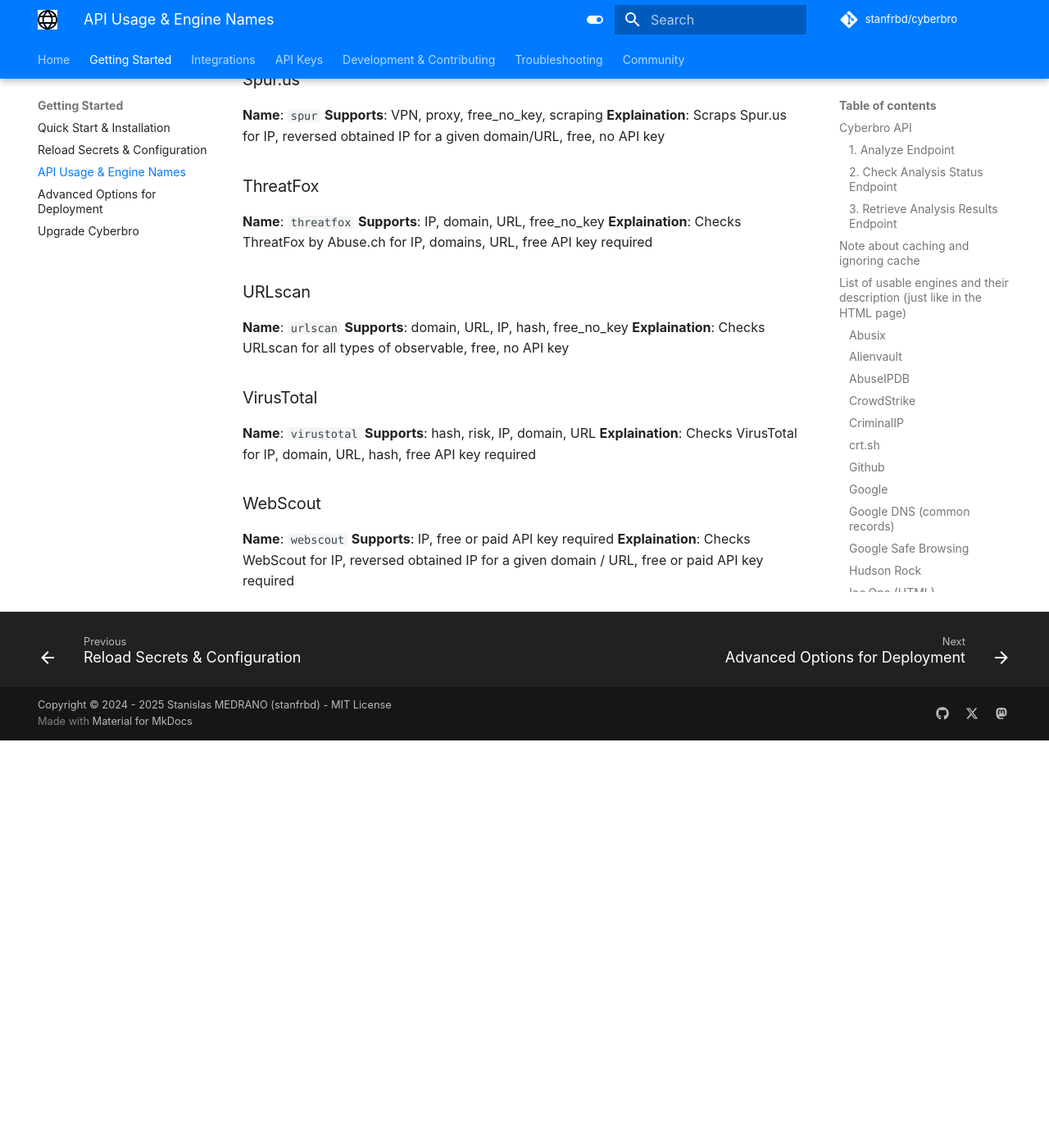
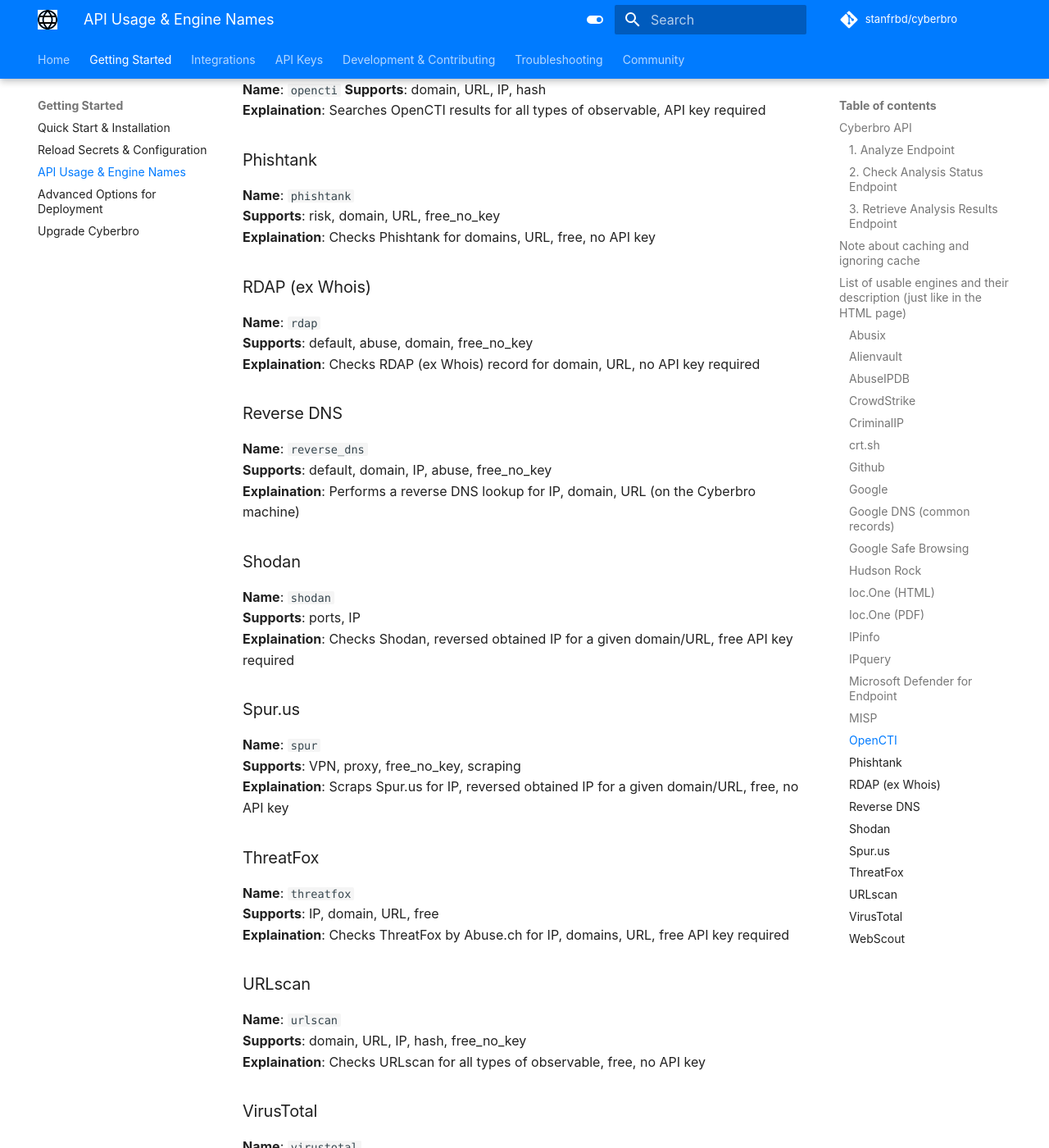
Before and after one commit to ubahmapk/cyberbro, an MkDocs documentation site: the page built from docs/quick-start/API-usage-and-engine-names.md, in a window 1280 px wide and 1400 px high, scrolled down 6159 px. Shown: the whole window at 82% size. Built offline with MkDocs 1.6.1 and Material for MkDocs 9.7.7, drawn with Linux system fonts in a browser that asks for light colours; some web fonts are replaced; comment, search, counter and statistics services are not loaded; before the commit the page ends 7062 px from its top, so only the background shows below that; some of the changed text lies outside the part shown.

```diff
--- a/docs/quick-start/API-usage-and-engine-names.md
+++ b/docs/quick-start/API-usage-and-engine-names.md
@@ -388,7 +388,7 @@
 
 ### ThreatFox
 **Name**: `threatfox`
-**Supports**: IP, domain, URL, free_no_key
+**Supports**: IP, domain, URL, free
 **Explaination**: Checks ThreatFox by Abuse.ch for IP, domains, URL, free API key required
 
 ### URLscan
```
Also changed, not shown: other parts of docs/quick-start/API-usage-and-engine-names.md (+1 -1 lines), docs/index.md (line endings or trailing spaces), docs/quick-start/Advanced-options-for-deployment.md (line endings or trailing spaces), docs/quick-start/Quick-start-&-Installation.md (line endings or trailing spaces).
